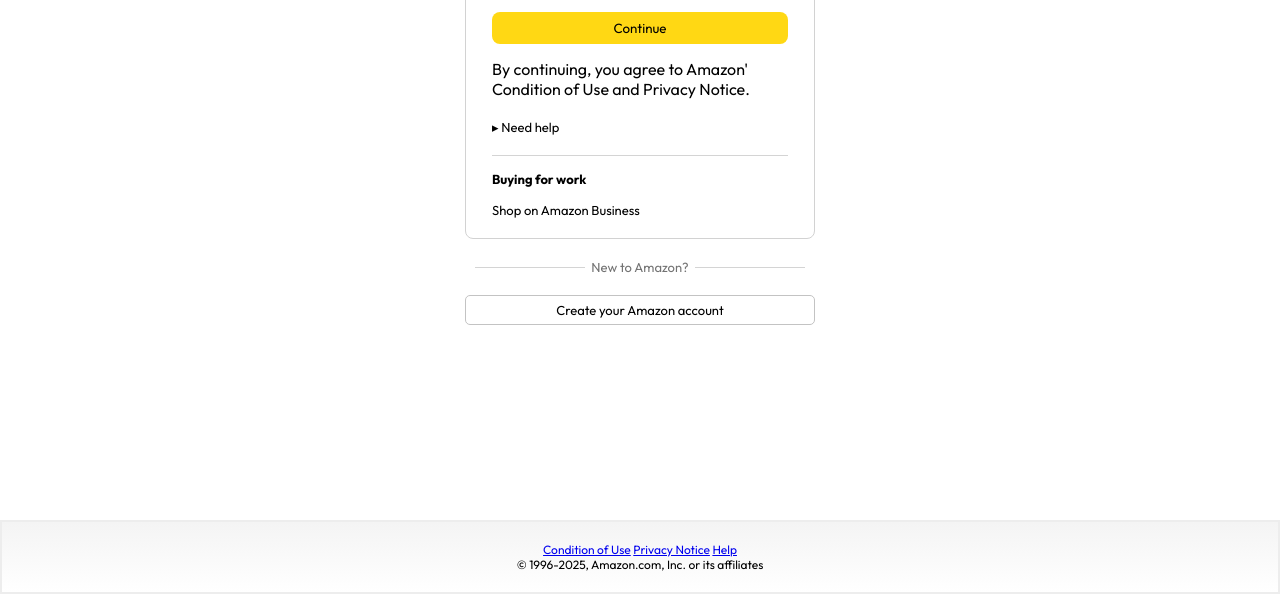
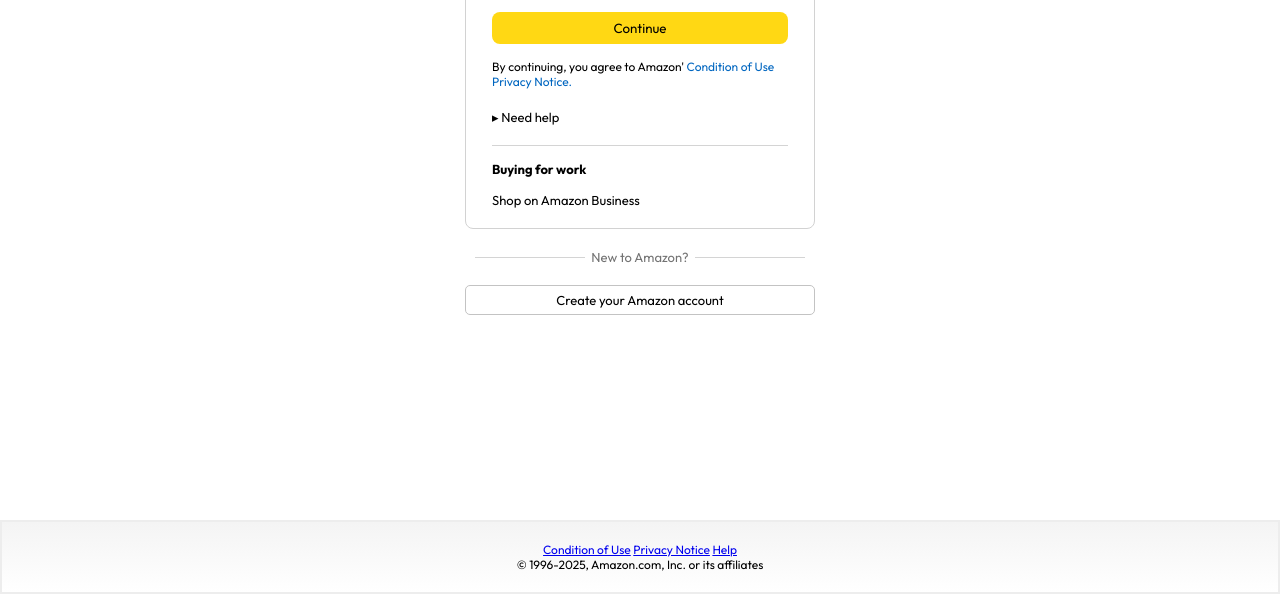
Before and after one commit to kumarnikhil-codes/Amazon-clone, a plain HTML site: page signin.html in a window 1280 px wide. Shown: the part 206-800 px from the top of the page. Drawn offline with Linux system fonts and the light colour scheme.

Commit message:
Update signin.html

```diff
--- a/signin.html
+++ b/signin.html
@@ -14,8 +14,9 @@
             <h5 class="input-lable">Email or mobile phone number</h5>
             <input type="text">
             <button>Continue</button>
-            <p clsaa="signin-condition">By continuing, you agree to Amazon'
-                <span>Condition of Use</span> and <span>Privacy Notice.</span>
+            <p class="signin-condition">By continuing, you agree to Amazon'
+                <span>Condition of Use</span>
+                <span>Privacy Notice.</span>
             </p>
             <p class="signin-help"> &#9656 <span>Need help</span></p>
             <hr>
```
